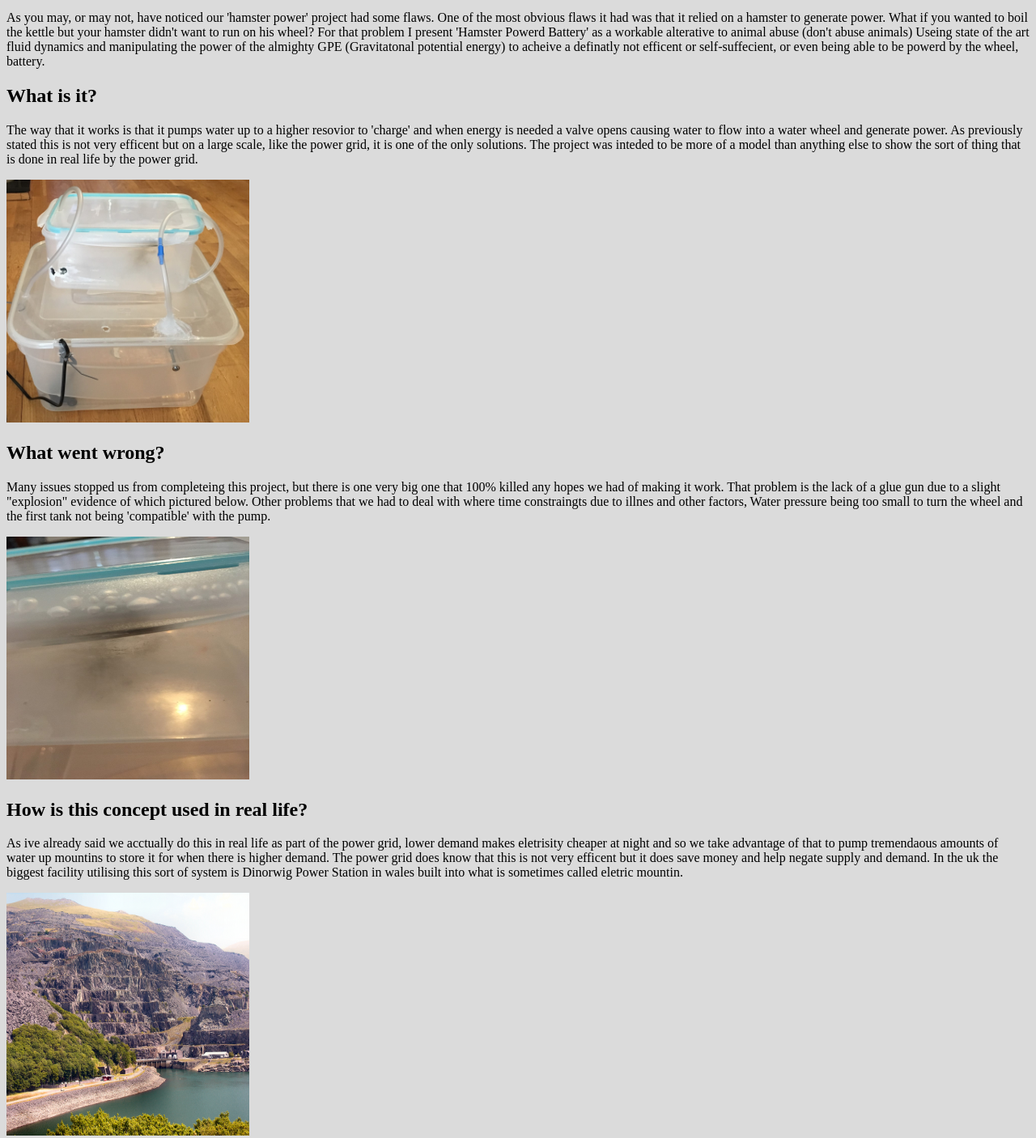
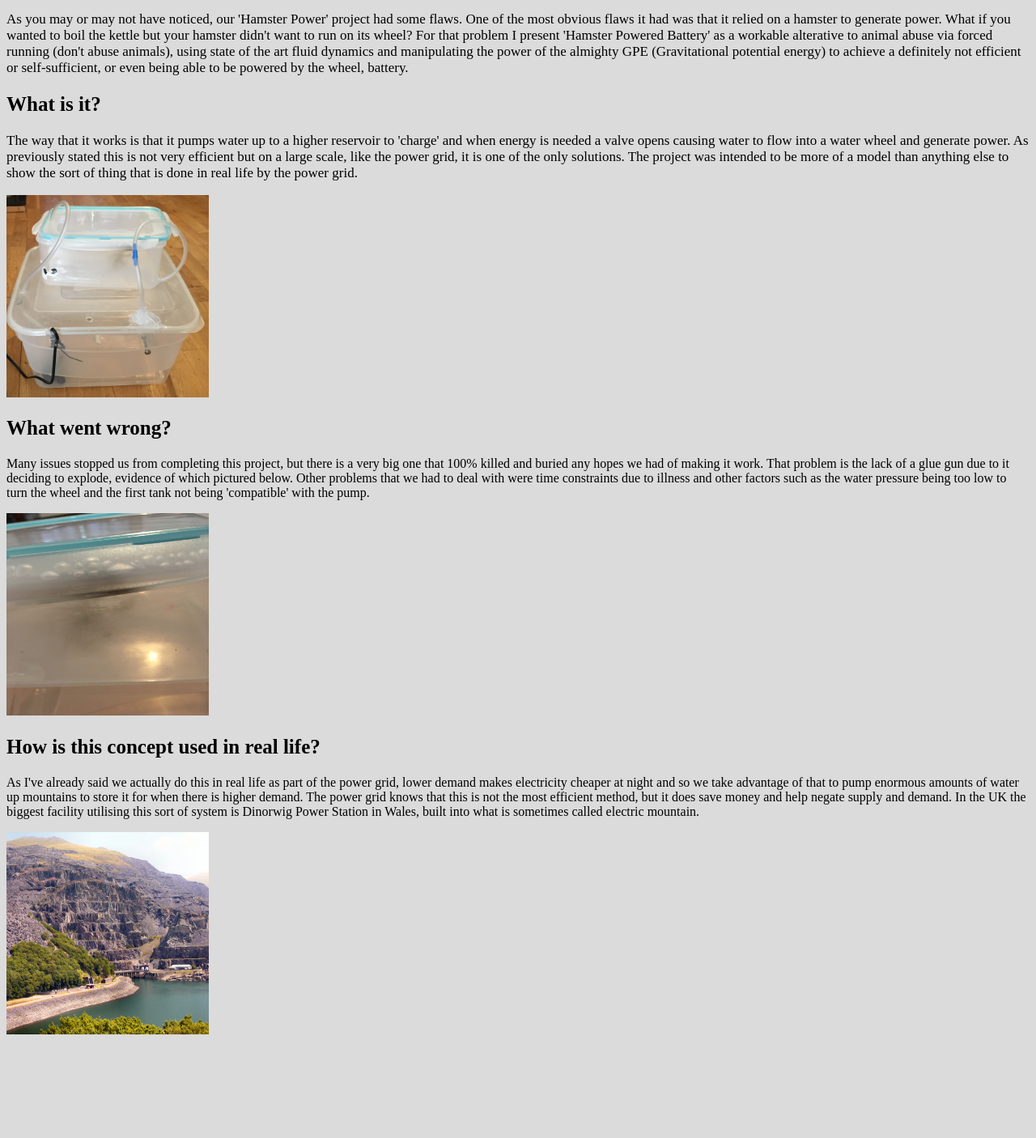
Before and after one commit to TheGoldenBlue/TheGoldenBlue.github.io, a plain HTML site: page index.html in a window 1280 px wide. Shown: the part 94-1500 px from the top of the page at 81% size. After the commit the page ends 1384 px from the top, so only its background shows below. Drawn offline with Linux system fonts and the light colour scheme.

Commit message:
Update index.html

```diff
--- a/index.html
+++ b/index.html
@@ -19,13 +19,13 @@
     font-family:sans-serif;
   }
   .open{
-
+    font-size:17px;
   }
   .WTF{
-
+    font-size:25px;
   }
   .WTF_P{
-
+    font-size:17px;
   }
   .WTF.I{
 
@@ -34,10 +34,10 @@
 
   }
   .WWW{
-
+    font-size:25px;
   }
   .WWW.P{
-
+    font-size:17px;
   }
   .WWW.I{
 
@@ -46,10 +46,10 @@
 
   }
   .IRL{
-
+    font-size:25px;
   }
   .IRL.P{
-
+    font-size:17px;
   }
   .IRL.I{
 
@@ -67,48 +67,48 @@
     <h1 class="title">Battery project</h1>
 
     <p class="open">
-        As you may, or may not, have noticed our 'hamster power' project had some flaws. One of the most obvious flaws it had
-        was that it relied on a hamster to generate power. What if you wanted to boil the kettle but your hamster didn't want to
-        run on his wheel? For that problem I present 'Hamster Powerd Battery' as a workable alterative to animal abuse (don't abuse
-        animals) Useing state of the art fluid dynamics and manipulating the power of the almighty GPE (Gravitatonal potential energy)
-        to acheive a definatly not efficent or self-suffecient, or even being able to be powerd by the wheel, battery.
+      As you may or may not have noticed, our 'Hamster Power' project had some flaws. One of the most obvious flaws it had was that it
+      relied on a hamster to generate power. What if you wanted to boil the kettle but your hamster didn't want to run on its wheel? For
+      that problem I present 'Hamster Powered Battery' as a workable alterative to animal abuse via forced running (don't abuse animals),
+      using state of the art fluid dynamics and manipulating the power of the almighty GPE (Gravitational potential energy) to achieve a
+      definitely not efficient or self-sufficient, or even being able to be powered by the wheel, battery.
     </p>
 
     <h2 class="WTF" id="WTF_ID">What is it?</h2>
 
     <p class="WTF_P" id="WTF_ID">
-      The way that it works is that it pumps water up to a higher resovior to 'charge' and when energy is needed a valve opens causing
-      water to flow into a water wheel and generate power. As previously stated this is not very efficent but on a large scale, like the
-      power grid, it is one of the only solutions. The project was inteded to be more of a model than anything else to show the sort of thing
-      that is done in real life by the power grid.
+      The way that it works is that it pumps water up to a higher reservoir to 'charge' and when energy is needed a valve opens causing
+       water to flow into a water wheel and generate power. As previously stated this is not very efficient but on a large scale, like the
+       power grid, it is one of the only solutions. The project was intended to be more of a model than anything else to show the sort of
+       thing that is done in real life by the power grid.
     </p>
 
     <img class="WTF.I" id = "WTF_ID" src="https://github.com/TheGoldenBlue/TheGoldenBlue.github.io/blob/master/thumbnail_image2.jpg?raw=true"
-    style ="width:300px;height:300px;">
+    style ="width:250px;height:250px;">
 
     <h2 class = "WWW" id="WWW_ID">What went wrong?</h2>
 
     <p class ="WWW.P" id="WWW_ID">
-      Many issues stopped us from completeing this project, but there is one very big one that 100% killed any hopes we had of making it work.
-      That problem is the lack of a glue gun due to a slight "explosion" evidence of which pictured below. Other problems that we had to deal with
-      where time constraingts due to illnes and other factors, Water pressure being too small to turn the wheel and the first tank not being
-      'compatible' with the pump.
+      Many issues stopped us from completing this project, but there is a very big one that 100% killed and buried any hopes we had of making
+      it work. That problem is the lack of a glue gun due to it deciding to explode, evidence of which pictured below. Other problems that we had
+      to deal with were time constraints due to illness and other factors such as the water pressure being too low to turn the wheel and the first
+      tank not being 'compatible' with the pump.
     </p>
 
     <img class="WWW.I" id = "WWW_ID" src="https://github.com/TheGoldenBlue/TheGoldenBlue.github.io/blob/master/thumbnail_image1.jpg?raw=true"
-    style ="width:300px;height:300px;">
+    style ="width:250px;height:250px;">
 
     <h2 class="IRL" id = "IRL_ID">How is this concept used in real life?</h2>
 
     <p class = "IRL.P" id = "IRL_ID">
-      As ive already said we acctually do this in real life as part of the power grid, lower demand makes eletrisity cheaper at night and so we
-      take advantage of that to pump tremendaous amounts of water up mountins to store it for when there is higher demand. The power grid does
-      know that this is not very efficent but it does save money and help negate supply and demand. In the uk the biggest facility utilising
-      this sort of system is Dinorwig Power Station in wales built into what is sometimes called eletric mountin.
+      As I've already said we actually do this in real life as part of the power grid, lower demand makes electricity cheaper at night and so we take advantage of
+       that to pump enormous amounts of water up mountains to store it for when there is higher demand. The power grid knows that this is not the most efficient method,
+       but it does save money and help negate supply and demand. In the UK the biggest facility utilising this sort of system is Dinorwig Power Station in Wales, built into
+       what is sometimes called electric mountain.
     </p>
 
     <img class="IRL.I" id = "IRL_ID" src="https://github.com/TheGoldenBlue/TheGoldenBlue.github.io/blob/master/DinorwigPowerStation01.jpg?raw=true"
-    style ="width:300px;height:300px;">
+    style ="width:250px;height:250px;">
 
 </body>
 </html>
```
